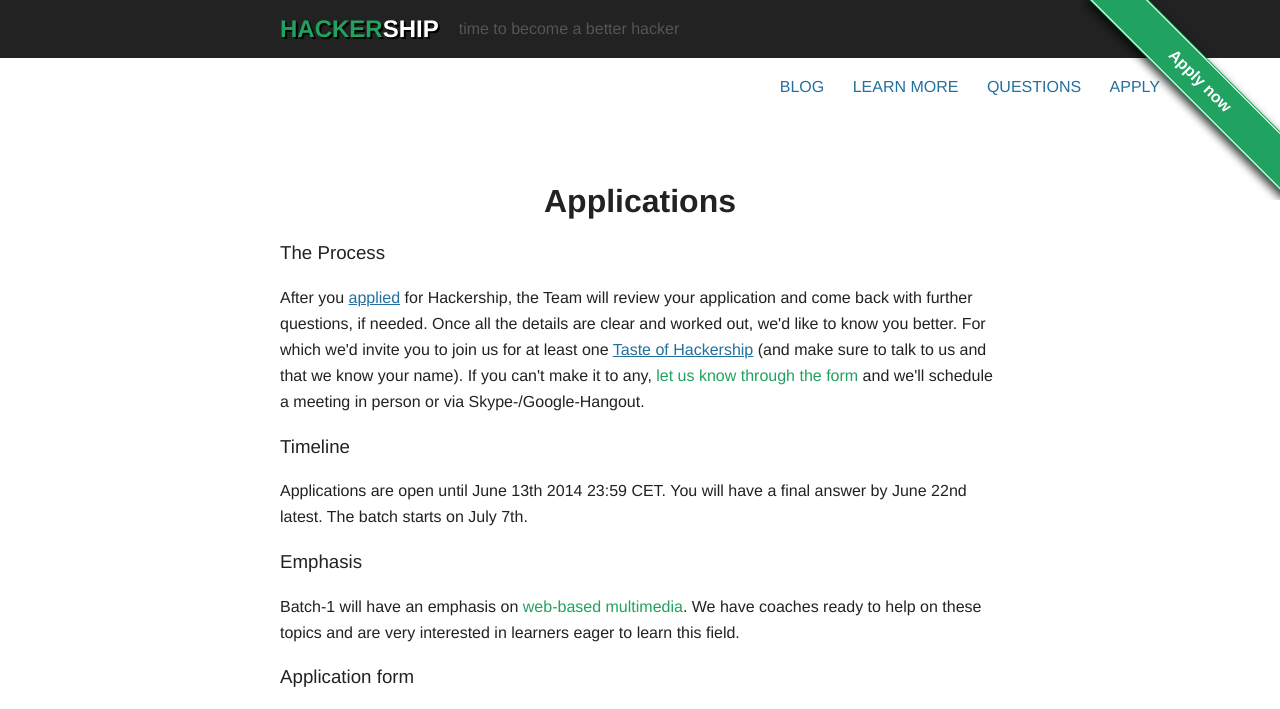
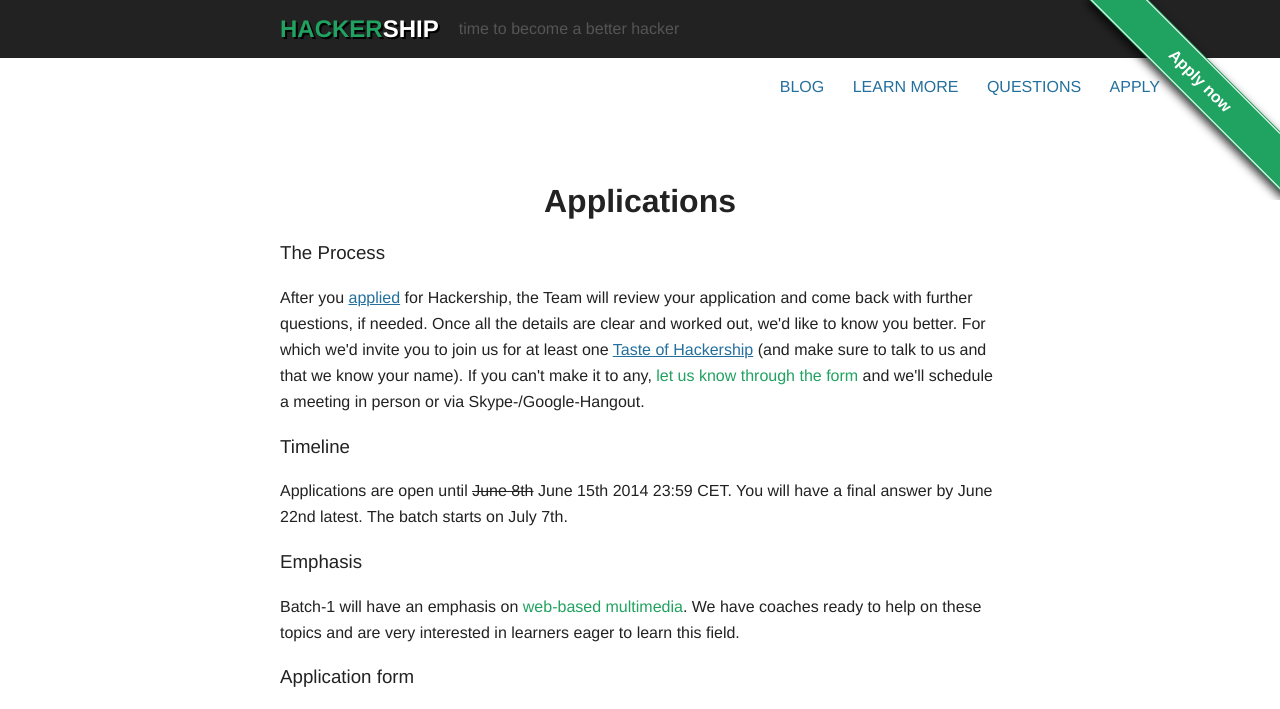
Before and after one commit to Hackership/website, a Jekyll site: the page built from apply/index.html, in a window 1280 px wide. Shown: the top 709 px of the page. Built offline with Jekyll 4.4.1, drawn with Linux system fonts in a browser that asks for light colours; nearby versions of some CDN libraries; grey boxes are pictures that could not be loaded.

Commit message:
strike through old date

```diff
--- a/_layouts/with-promo.html
+++ b/_layouts/with-promo.html
@@ -15,7 +15,7 @@
         <div>
             <p class="description">Hackership is a <em>self-directed, hands-on</em> full-time code learning programme and master-class for experienced coders to acquire <em>new skills</em> or <em>become better</em> at what they already do. <br> It's like an apprenticeship. But for hackers. A Hackership.
             </p>
-            <p class="description">After a very successfull experimental Batch-0, we are <a href="http://blog.hackership.org/2014/05/Announcing-Hackership-Batch-1-and-partnership-zalando.html">now accepting applications</a> for Batch-1 taking place July to September 2014 in Berlin. Applications are open until June 13th.</p>
+            <p class="description">After a very successfull experimental Batch-0, we are <a href="http://blog.hackership.org/2014/05/Announcing-Hackership-Batch-1-and-partnership-zalando.html">now accepting applications</a> for Batch-1 taking place July to September 2014 in Berlin. Applications are open until <stroke>June 8th</stroke> June 15th.</p>
         </div>
 
         <div class="cta-option">
--- a/apply/index.html
+++ b/apply/index.html
@@ -12,7 +12,7 @@
         <p>After you <a href="#apply-form">applied</a> for Hackership, the Team will review your application and come back with further questions, if needed. Once all the details are clear and worked out, we'd like to know you better. For which we'd invite you to join us for at least one <a href="http://blog.hackership.org/2014/05/Announcing-Taste-of-Hackership-Experience-Hackership-first-hand.html">Taste of Hackership</a> (and make sure to talk to us and that we know your name). If you can't make it to any, <em>let us know through the form</em> and we'll schedule a meeting in person or via Skype-/Google-Hangout.</p>
 
         <h3>Timeline</h3>
-        <p>Applications are open until June 13th 2014 23:59 CET. You will have a final answer by June 22nd latest. The batch starts on July 7th.</p>
+        <p>Applications are open until <stroke>June 8th</stroke> June 15th 2014 23:59 CET. You will have a final answer by June 22nd latest. The batch starts on July 7th.</p>
 
         <h3>Emphasis</h3>
         <p>Batch-1 will have an emphasis on <em>web-based multimedia</em>. We have coaches ready to help on these topics and are very interested in learners eager to learn this field.</p>
--- a/css/main.css
+++ b/css/main.css
@@ -15,6 +15,10 @@
 select,
 textarea {
     color: #222;
+}
+
+stroke {
+    text-decoration: line-through;
 }
 
 body {
```
